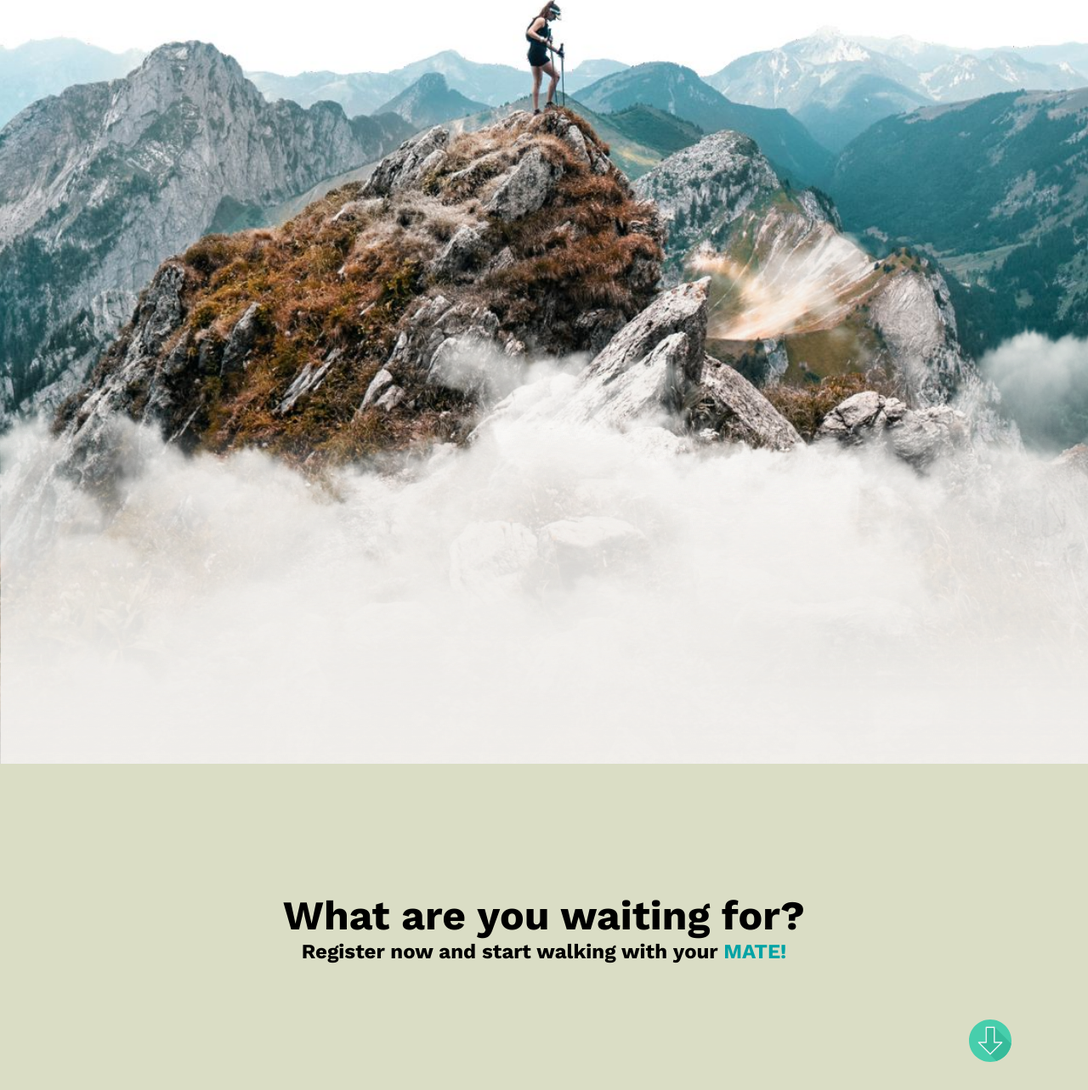
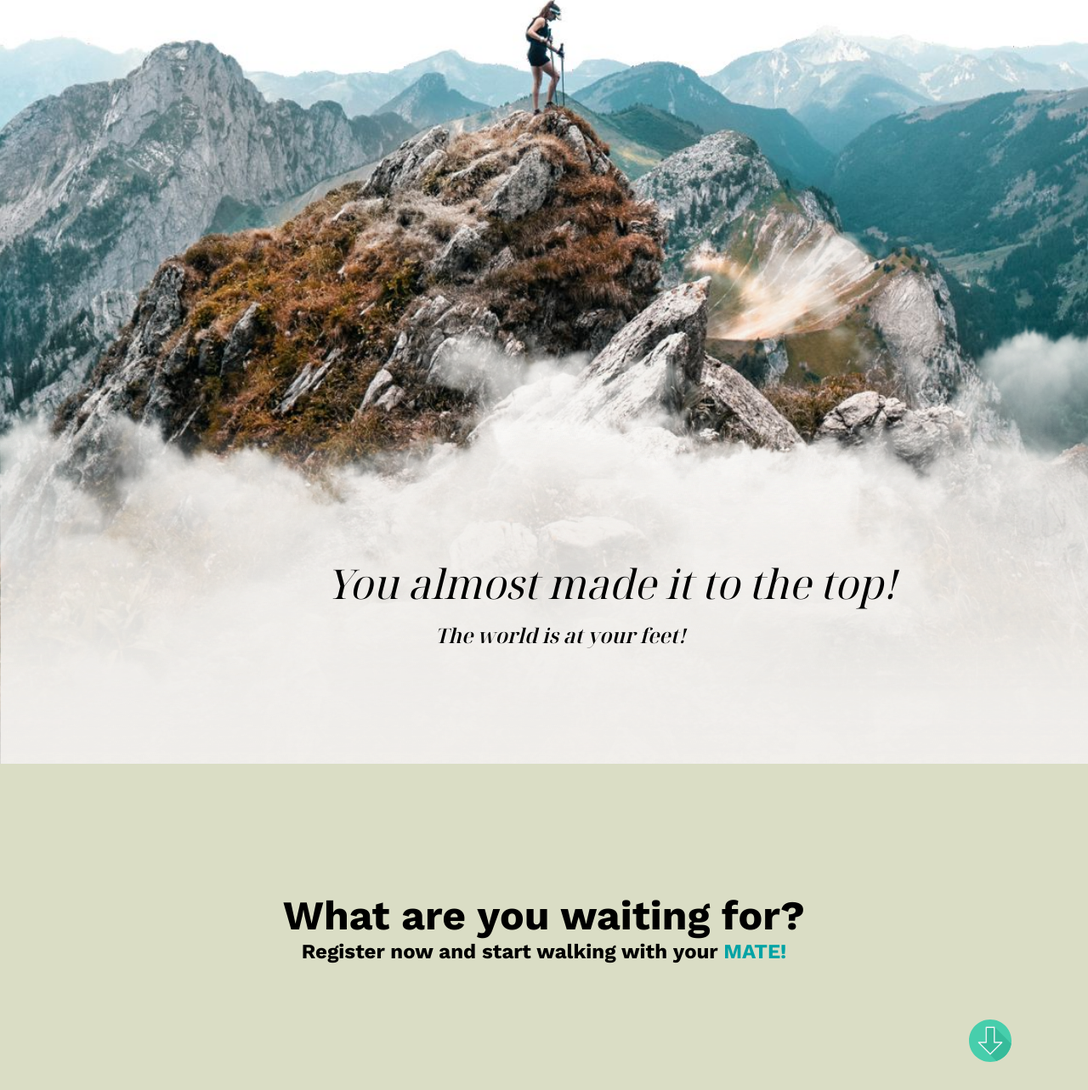
Before and after one commit to JEKO10/Walkmate, a Flask app: page / in a window 1280 px wide. Shown: the part 2495-3778 px from the top of the page at 85% size. Run offline with Flask 2, Linux system fonts and the light colour scheme.

Commit message:
end section update

```diff
--- a/sass/_about.scss
+++ b/sass/_about.scss
@@ -6,7 +6,6 @@
     rgba(43, 66, 8, 0.4573179613642332) 100%
   );
   min-height: 100vh;
-  font-family: $primaryFont;
   padding: 30px 50px 60px 50px;
   color: #fff;
 
--- a/sass/_customers.scss
+++ b/sass/_customers.scss
@@ -1,7 +1,6 @@
 .customers {
   min-height: 100vh;
   background-color: #fff;
-  font-family: $primaryFont;
   padding: 30px 50px 25rem 50px;
   position: relative;
 
--- a/sass/_end.scss
+++ b/sass/_end.scss
@@ -1,6 +1,7 @@
 .end {
   position: relative;
   height: 900px;
+  font-family: "Noto Serif Display", serif;
   background: url("./images/mountain.jpg") center/cover no-repeat;
 
   img {
@@ -10,4 +11,21 @@
     height: 100%;
     width: 100%;
   }
+
+  h1 {
+    position: absolute;
+    left: 30%;
+    bottom: 20%;
+    font-size: 3rem;
+    font-weight: 400;
+    font-style: italic;
+  }
+
+  h2 {
+    position: absolute;
+    left: 40%;
+    bottom: 15%;
+    font-weight: 600;
+    font-style: italic;
+  }
 }
--- a/sass/_footer.scss
+++ b/sass/_footer.scss
@@ -18,7 +18,6 @@ footer {
       margin: 0 10px;
       font-size: 1rem;
       text-transform: uppercase;
-      font-family: $primaryFont;
       font-weight: 500;
       cursor: pointer;
       border: 3px solid #01a3a5;
--- a/sass/_header.scss
+++ b/sass/_header.scss
@@ -45,7 +45,6 @@ header {
 
   .hero {
     @include flex(space-evenly, center);
-    font-family: $primaryFont;
     padding: 30px 50px;
     animation: opacity 2.5s linear;
 
--- a/sass/_register.scss
+++ b/sass/_register.scss
@@ -2,7 +2,6 @@
   position: relative;
   background: #daddc5;
   text-align: center;
-  font-family: $primaryFont;
   padding: 150px 50px;
 
   h1 {
--- a/sass/main.scss
+++ b/sass/main.scss
@@ -15,3 +15,8 @@
 body {
   background-color: #000;
 }
+
+section,
+footer {
+  font-family: $primaryFont;
+}
--- a/static/main.css
+++ b/static/main.css
@@ -72,7 +72,6 @@ header .hero {
   -webkit-box-align: center;
       -ms-flex-align: center;
           align-items: center;
-  font-family: "Work Sans", sans-serif;
   padding: 30px 50px;
   -webkit-animation: opacity 2.5s linear;
           animation: opacity 2.5s linear;
@@ -125,7 +124,6 @@ header .hero img {
   background: -webkit-gradient(linear, left top, left bottom, from(#2e4210), to(rgba(43, 66, 8, 0.457318)));
   background: linear-gradient(180deg, #2e4210 0%, rgba(43, 66, 8, 0.457318) 100%);
   min-height: 100vh;
-  font-family: "Work Sans", sans-serif;
   padding: 30px 50px 60px 50px;
   color: #fff;
 }
@@ -191,7 +189,6 @@ header .hero img {
 .customers {
   min-height: 100vh;
   background-color: #fff;
-  font-family: "Work Sans", sans-serif;
   padding: 30px 50px 25rem 50px;
   position: relative;
 }
@@ -264,6 +261,7 @@ header .hero img {
 .end {
   position: relative;
   height: 900px;
+  font-family: "Noto Serif Display", serif;
   background: url("./images/mountain.jpg") center/cover no-repeat;
 }
 
@@ -275,11 +273,27 @@ header .hero img {
   width: 100%;
 }
 
+.end h1 {
+  position: absolute;
+  left: 30%;
+  bottom: 20%;
+  font-size: 3rem;
+  font-weight: 400;
+  font-style: italic;
+}
+
+.end h2 {
+  position: absolute;
+  left: 40%;
+  bottom: 15%;
+  font-weight: 600;
+  font-style: italic;
+}
+
 .register {
   position: relative;
   background: #daddc5;
   text-align: center;
-  font-family: "Work Sans", sans-serif;
   padding: 150px 50px;
 }
 
@@ -354,7 +368,6 @@ footer ul li {
   margin: 0 10px;
   font-size: 1rem;
   text-transform: uppercase;
-  font-family: "Work Sans", sans-serif;
   font-weight: 500;
   cursor: pointer;
   border: 3px solid #01a3a5;
@@ -378,4 +391,9 @@ footer ul li:hover {
 body {
   background-color: #000;
 }
+
+section,
+footer {
+  font-family: "Work Sans", sans-serif;
+}
 /*# sourceMappingURL=main.css.map */
--- a/static/main.js
+++ b/static/main.js
@@ -3,7 +3,7 @@ const clouds = document.querySelector(".clouds");
 window.addEventListener("scroll", () => {
   const win = window.pageYOffset;
 
-  if (win > 2280) {
+  if (win > 1901) {
     clouds.style.height = 146 - +win / 50 + "%";
   }
 });
--- a/templates/index.html
+++ b/templates/index.html
@@ -4,7 +4,7 @@
     <link rel="preconnect" href="https://fonts.googleapis.com" />
     <link rel="preconnect" href="https://fonts.gstatic.com" crossorigin />
     <link
-      href="https://fonts.googleapis.com/css2?family=Work+Sans:wght@300;400;500;600;700;800;900&display=swap"
+      href="https://fonts.googleapis.com/css2?family=Work+Sans:wght@300;400;500;600;700;800;900&family=Noto+Serif+Display:wght@400;600;700&display=swap"
       rel="stylesheet"
     />
     <link rel="stylesheet" href="{{url_for('.static', filename='main.css')}}" />
@@ -126,6 +126,8 @@
     <section class="end">
       <!-- <div class="clouds"></div> -->
       <img src="../static/images/clouds.png" alt="IMG" class="clouds" />
+      <h1 data-aos="zoom-out">You almost made it to the top!</h1>
+      <h2 data-aos="zoom-in">The world is at your feet!</h2>
     </section>
     <section class="register">
       <h1>What are you waiting for?</h1>
```
Also changed, not shown: 1 other file.
